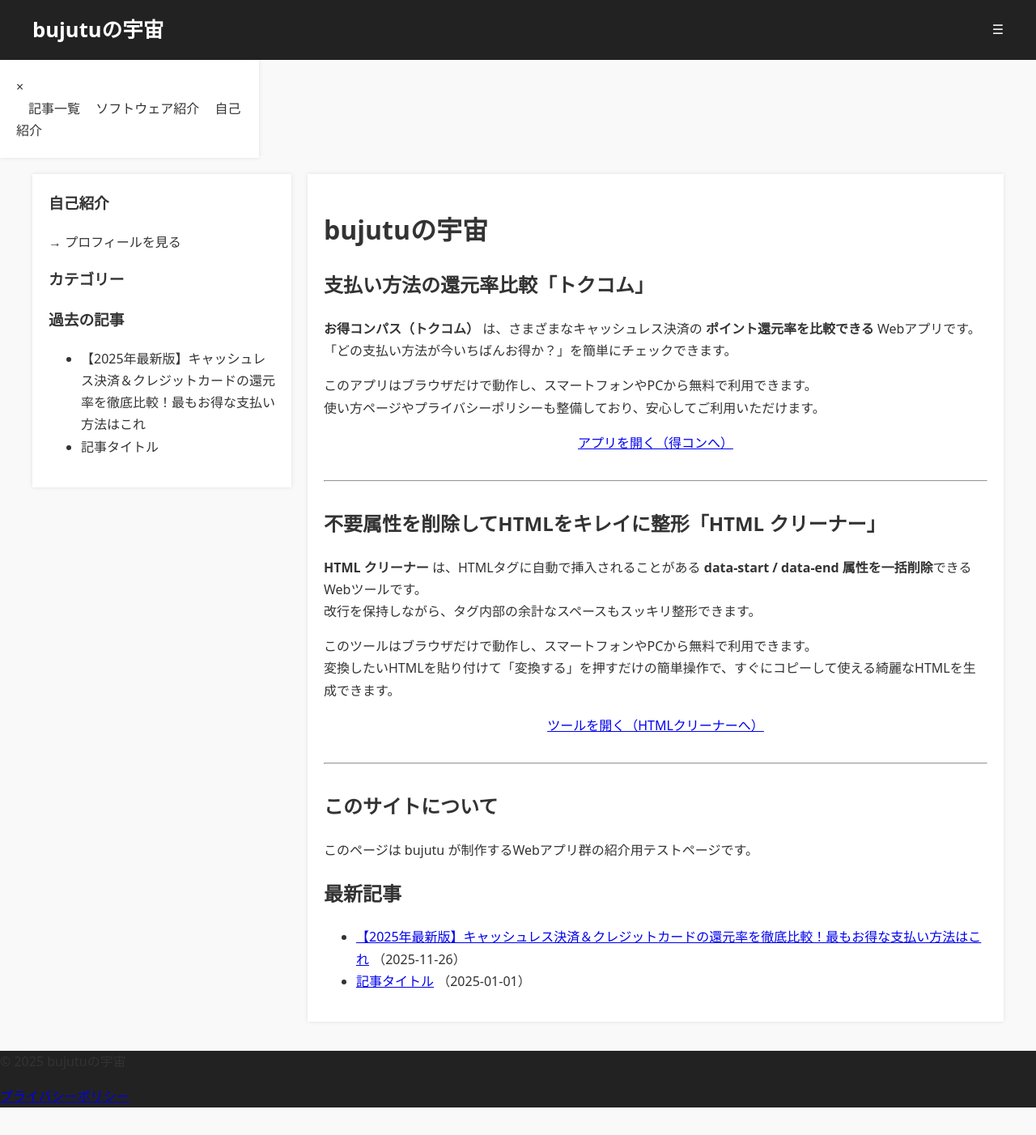
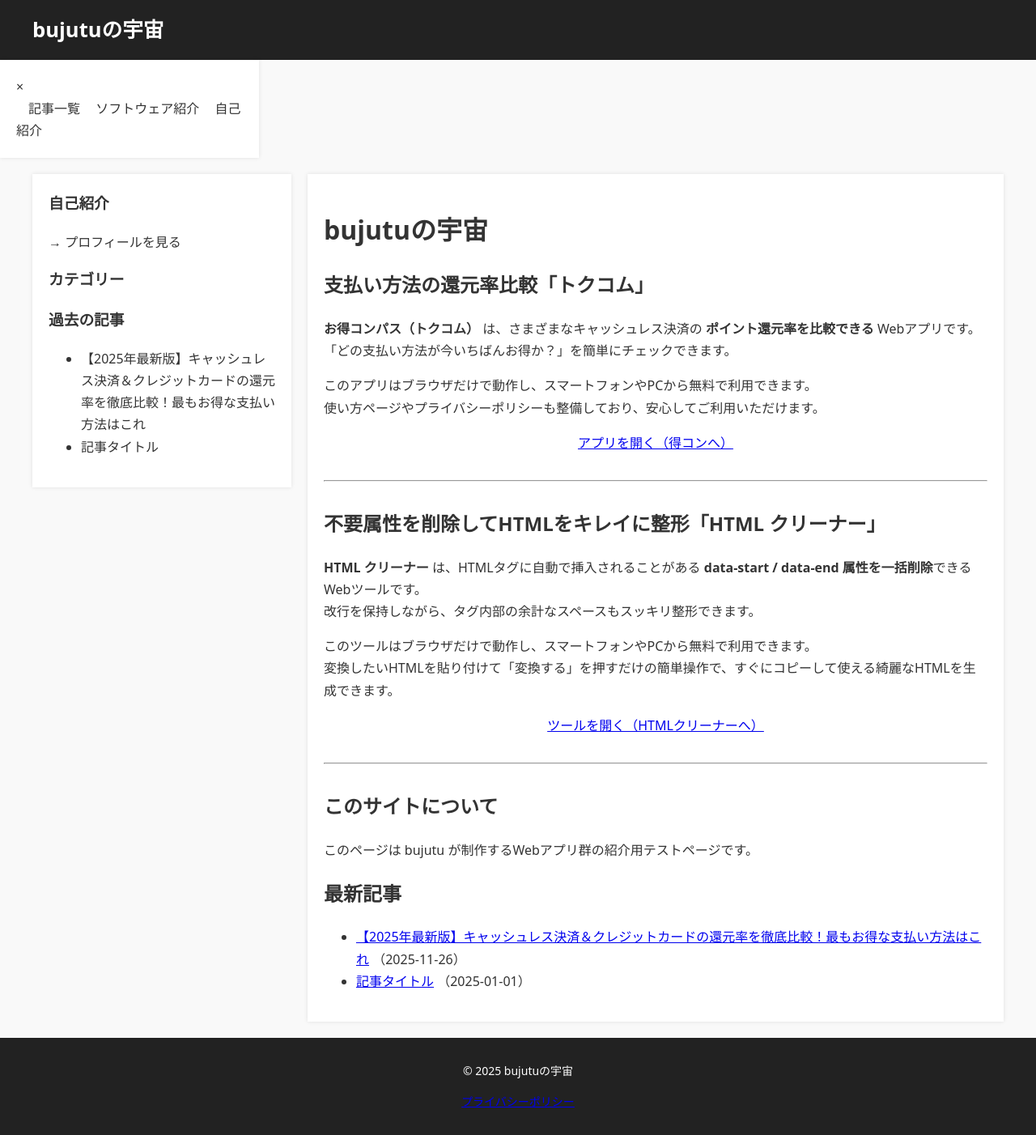
Before and after one commit to bujutu/bujutu.github.io, a Jekyll site: the page built from index.html, in a window 1280 px wide. Shown: the whole page at 81% size. Built offline with Jekyll 4.4.1, drawn with Linux system fonts in a browser that asks for light colours.

Commit message:
Update style.css
スマホ対応

```diff
--- a/assets/css/style.css
+++ b/assets/css/style.css
@@ -1,4 +1,6 @@
-/* ベース */
+/* ===========================
+   ベース
+=========================== */
 body {
   margin: 0;
   font-family: system-ui, sans-serif;
@@ -7,7 +9,6 @@
   color: #333;
 }
 
-
 .wrapper {
   display: flex;
   max-width: 1200px;
@@ -15,8 +16,9 @@
   padding: 20px;
 }
 
-
-/* ヘッダー */
+/* ===========================
+   ヘッダー
+=========================== */
 .site-header {
   background: #222;
   color: #fff;
@@ -35,14 +37,24 @@
   font-size: 1.6rem;
   font-weight: bold;
 }
+
+/* ハンバーガーメニューは初期非表示（PC用） */
+.menu-button {
+  display: none;
+  font-size: 24px;
+  cursor: pointer;
+}
+
+/* ヘッダーナビ（PC用） */
 .site-nav a {
   color: #fff;
   margin-left: 15px;
   text-decoration: none;
 }
 
-
-/* サイドメニュー */
+/* ===========================
+   サイドメニュー（PC）
+=========================== */
 .sidebar {
   width: 280px;
   background: #fff;
@@ -58,8 +70,9 @@
   margin-top: 0;
 }
 
-
-/* メインコンテンツ */
+/* ===========================
+   メインコンテンツ
+=========================== */
 .main-content {
   flex: 1;
   margin-left: 20px;
@@ -68,7 +81,88 @@
   box-shadow: 0 0 5px rgba(0,0,0,0.1);
 }
 
-
-/* フッター */
+/* ===========================
+   フッター
+=========================== */
 .site-footer {
   background: #222;
+  color: #fff;
+  text-align: center;
+  padding: 15px;
+  font-size: 14px;
+}
+
+/* ===========================
+   スマホ対応（max-width:768px）
+=========================== */
+@media (max-width: 768px) {
+
+  /* ハンバーガーメニューを表示 */
+  .menu-button {
+    display: block;
+  }
+
+  /* ヘッダー内のナビは非表示 */
+  .site-nav {
+    display: none;
+  }
+
+  /* サイドバーをオーバーレイ式に */
+  .sidebar {
+    position: fixed;
+    top: 0;
+    right: -250px; /* 初期は画面外 */
+    width: 250px;
+    height: 100%;
+    padding: 20px;
+    background-color: #fff;
+    box-shadow: -2px 0 5px rgba(0,0,0,0.3);
+    transition: right 0.3s ease;
+    z-index: 1000;
+    overflow-y: auto;
+  }
+
+  .sidebar.open {
+    right: 0;
+  }
+
+  .sidebar .close-button {
+    font-size: 24px;
+    cursor: pointer;
+    display: block;
+    margin-bottom: 20px;
+  }
+
+  .sidebar a {
+    display: block;
+    margin-bottom: 15px;
+    color: #333;
+  }
+
+  /* オーバーレイ */
+  .overlay {
+    position: fixed;
+    top: 0;
+    left: 0;
+    width: 100%;
+    height: 100%;
+    background-color: rgba(0,0,0,0.5);
+    display: none;
+    z-index: 900;
+  }
+
+  .overlay.active {
+    display: block;
+  }
+
+  /* メインコンテンツはマージンなしで広く表示 */
+  .wrapper {
+    flex-direction: column;
+    padding: 10px;
+  }
+
+  .main-content {
+    margin-left: 0;
+    padding: 15px;
+  }
+}
```
Lines whose indentation alone changed are shown as unchanged.
